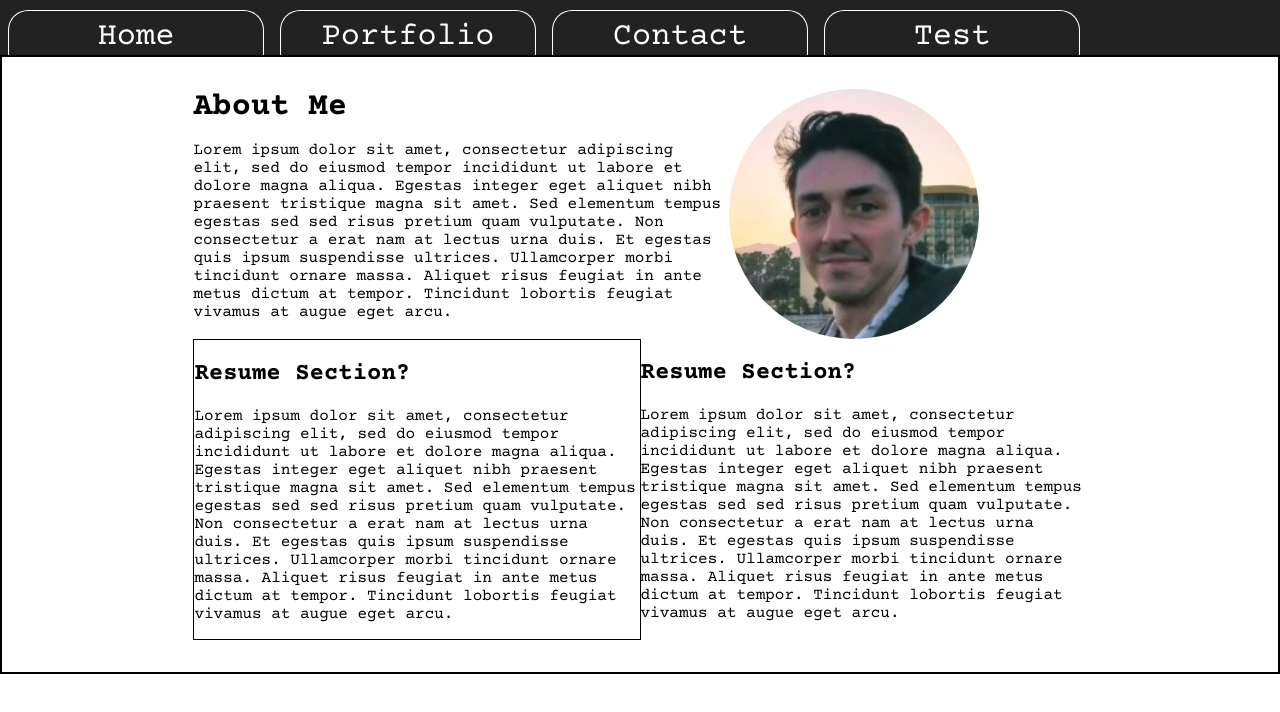
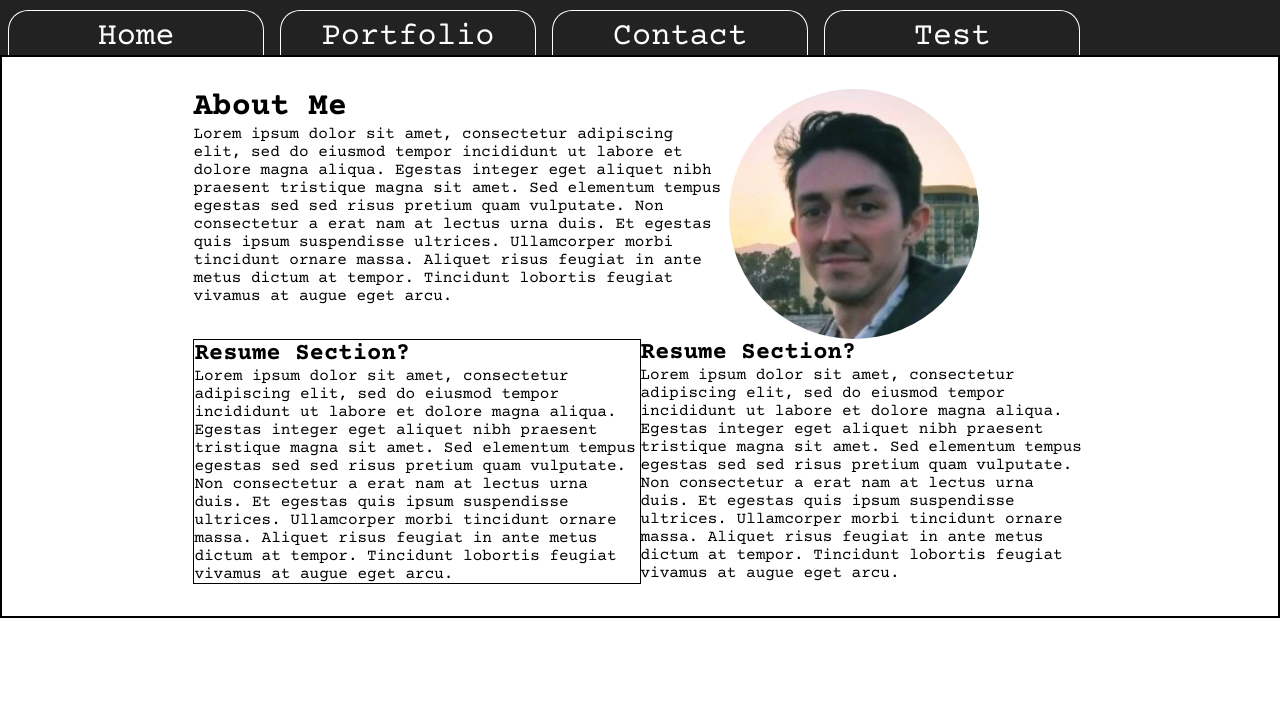
Before and after one commit to YTyler/personal-site-nextjs, a Next.js app: page / in a window 1280 px wide. Shown: the top 712 px of the page. Built offline with nearby package versions, Linux system fonts and the light colour scheme.

Commit message:
remove default styles

```diff
--- a/styles/globals.css
+++ b/styles/globals.css
@@ -5,7 +5,7 @@ body {
   font-family: 'Courier Prime', Courier, monospace;
 }
 
-h1 {
+h1, h2, p {
   padding: 0;
   margin: 0;
 }
```
